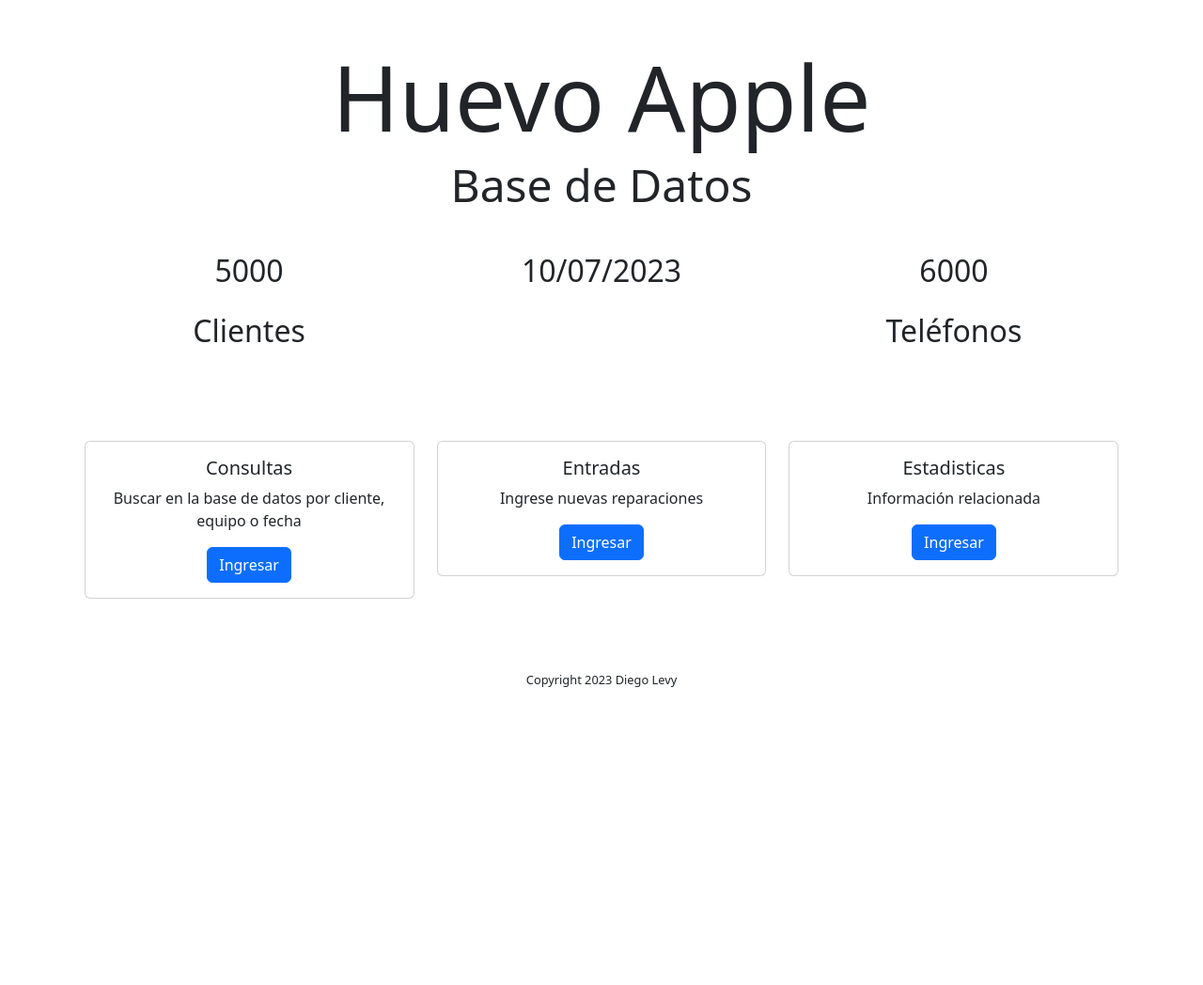
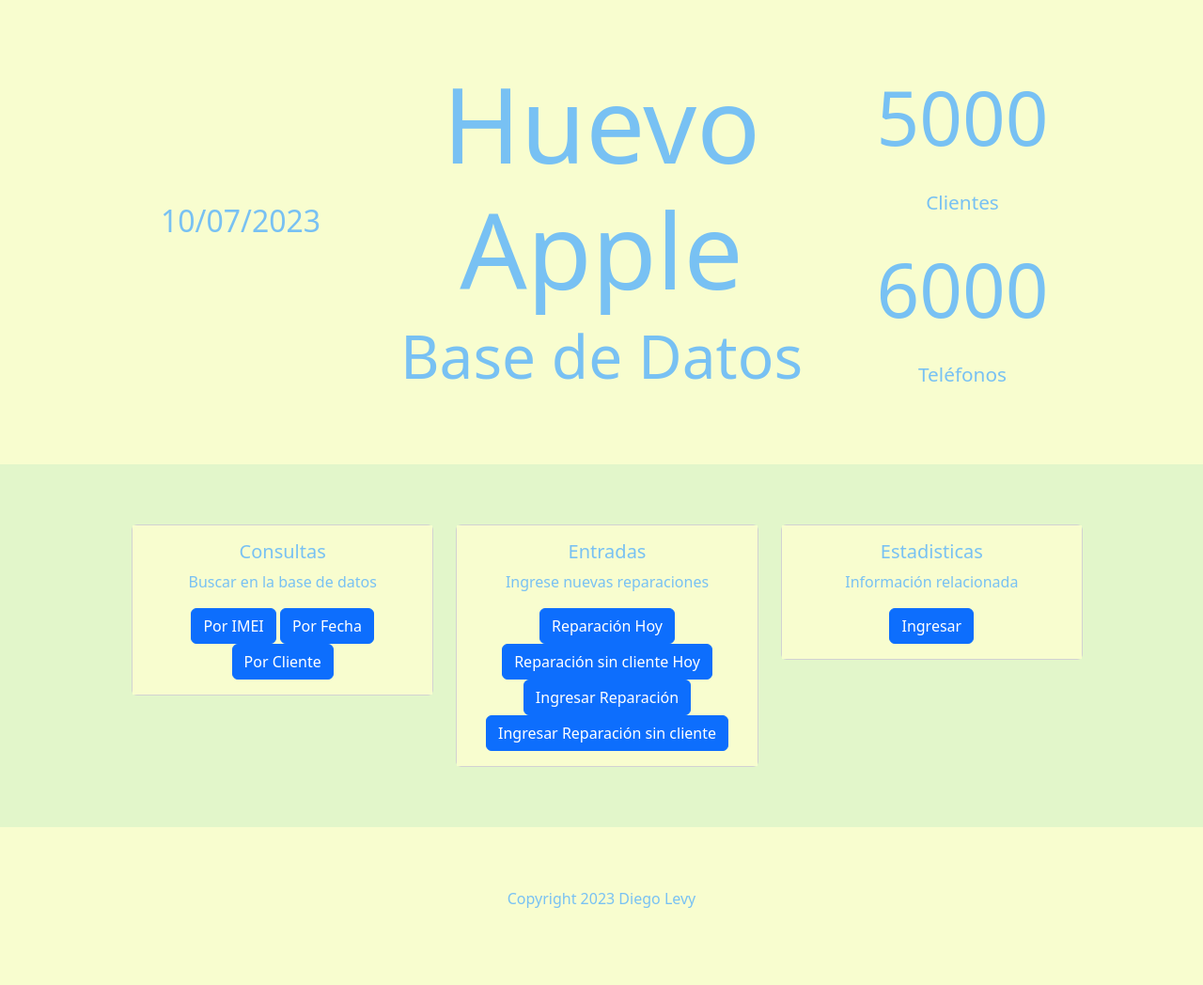
Before and after one commit to diegolevy86/huevoApple, a Node server app: page / in a window 1280 px wide. Shown: the whole page at 94% size. Before the commit the page ends 731 px from the top, so only its background shows below. Run offline with Node 20, Linux system fonts and the light colour scheme.

Commit message:
Se continua trabajando en el front end

```diff
--- a/public/css/styles.css
+++ b/public/css/styles.css
@@ -1,36 +1,76 @@
 body
 {
     text-align: center;
-    margin: 3.5% 7%;
+    color: #78C1F3;
+}
+
+.row
+{
+    margin-left: 0;
+}
+
+.container-fluid
+{
+    padding: 5% 10%;
 }
 
 header
 {
-    margin-bottom: 3.5%;
+    background-color: #F8FDCF;
+    margin: 0;
+}
+
+.fecha
+{
+    position: relative;
+    top: 40%;
+    font-size: 2rem;
 }
 
 .titulo
 {
-    font-size: 6rem;
+    font-size: 7rem;
 }
 
 .subtitulo
 {
-    font-size: 3rem;
+    font-size: 4rem;
 }
 
-.estadisticasHome
+.numero
 {
-    margin-bottom: 7%;
-    font-size: 2rem;
+    font-size: 5rem;
+}
+
+.tituloNumero
+{
+    font-size: 1.3rem;
+}
+
+p
+{
+    font-size: 1rem;
 }
 
 .tarjetas
 {
-    margin-bottom: 7%;
+    background-color: #E2F6CA;
+}
+
+.card-body
+{
+    background-color: #F8FDCF;
+}
+
+.card-title, .card-text
+{
+    color: #78C1F3;
 }
 
 footer
 {
     font-size: 0.8rem;
+    background-color: #F8FDCF;
 }
+
+/* colores #78C1F3 #9BE8D8 #E2F6CA #F8FDCF */
--- a/views/home.ejs
+++ b/views/home.ejs
@@ -10,33 +10,36 @@
 </head>
 <body>
 
-    <header class="container">
+    <header class="container-fluid row">
+        <div class="col-lg-3 cont-fecha">
+            <p class="fecha">10/07/2023</p>
+        </div>
+        <div class="col-lg-6">
             <h1 class="titulo">Huevo Apple</h1>
             <h2 class="subtitulo">Base de Datos</h2>
+        </div>
+        <div class="col-lg-3">
+            <div class="contNum">
+                <p class="numero">5000</p>
+                <p class="tituloNumero">Clientes</p>
+            </div>
+            <div class="contNum">
+                <p class="numero">6000</p>
+                <p class="tituloNumero">Teléfonos</p>
+            </div>
+        </div>
     </header>
 
-    <section class="estadisticasHome row">
-        <div class="col-lg-4">
-            <p>5000</p>
-            <p>Clientes</p>
-        </div>
-        <div class="col-lg-4">
-            <p>10/07/2023</p>
-        </div>
-        <div class="col-lg-4">
-            <p>6000</p>
-            <p>Teléfonos</p>
-        </div>
-    </section>
-
-    <section class="tarjetas">
+    <section class="tarjetas container-fluid">
         <div class="row">
             <div class="col-sm-4 mb-3 mb-sm-0">
                 <div class="card">
                     <div class="card-body">
                         <h5 class="card-title">Consultas</h5>
-                        <p class="card-text">Buscar en la base de datos por cliente, equipo o fecha</p>
-                        <a href="#" class="btn btn-primary">Ingresar</a>
+                        <p class="card-text">Buscar en la base de datos</p>
+                        <a href="#" class="btn btn-primary">Por IMEI</a>
+                        <a href="#" class="btn btn-primary">Por Fecha</a>
+                        <a href="#" class="btn btn-primary">Por Cliente</a>
                     </div>
                 </div>
             </div>
@@ -45,7 +48,10 @@
                     <div class="card-body">
                         <h5 class="card-title">Entradas</h5>
                         <p class="card-text">Ingrese nuevas reparaciones</p>
-                        <a href="#" class="btn btn-primary">Ingresar</a>
+                        <a href="#" class="btn btn-primary">Reparación Hoy</a>
+                        <a href="#" class="btn btn-primary">Reparación sin cliente Hoy</a>
+                        <a href="#" class="btn btn-primary">Ingresar Reparación</a>
+                        <a href="#" class="btn btn-primary">Ingresar Reparación sin cliente</a>
                     </div>
                 </div>
             </div>
@@ -61,7 +67,7 @@
         </div>
     </section>
 
-    <footer>
+    <footer class="container-fluid">
         <p>Copyright 2023 Diego Levy</p>
     </footer>
 
```
